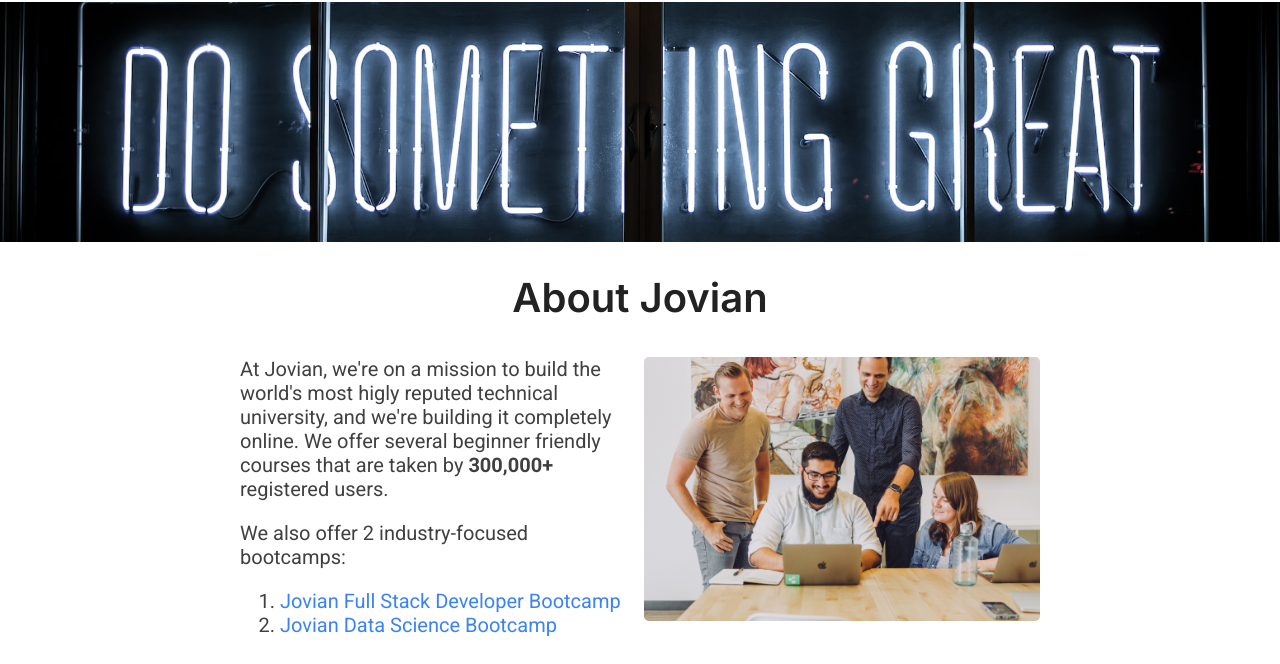
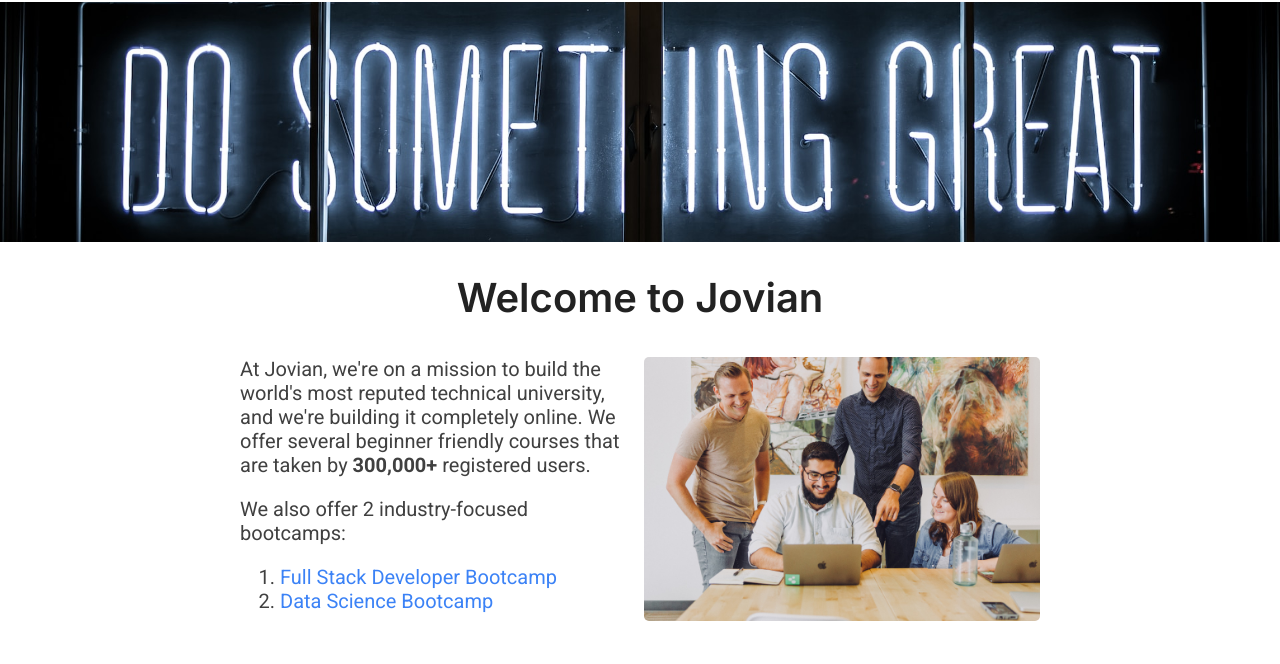
Before and after one commit to LordCodie/jovian-careers-site-live-5, a plain HTML site: page src/index.html in a window 1280 px wide. Shown: the part 48-712 px from the top of the page. Drawn offline with Linux system fonts and the light colour scheme.

Commit message:
Made some changes to index.html

```diff
--- a/src/index.html
+++ b/src/index.html
@@ -26,13 +26,13 @@
         <img id="logo" alt="Jovian Logo" src="https://i.imgur.com/m1wXjqw.png">
     </div>
     <img id="banner" alt="Banner" src="Banner.jpg" height="240">
-    <h1>About Jovian</h1>
+    <h1>Welcome to Jovian</h1>
 
     <div id="about">
         <div id="description">
             <p style="margin-top: 0;">
                 At Jovian, we're on a mission to build
-                the world's most higly reputed technical
+                the world's most  reputed technical
                 university, and we're building it completely
                 online. We offer several beginner friendly
                 courses that are taken by <b>300,000+</b> registered
@@ -43,12 +43,12 @@
             <ol>
                 <li>
                     <a href="https://jovian.com/program/jovian-full-stack-developer-bootcamp">
-                        Jovian Full Stack Developer Bootcamp
+                        Full Stack Developer Bootcamp
                     </a>
                 </li>
                 <li>
                     <a href="https://jovian.com/program/jovian-data-science-bootcamp">
-                        Jovian Data Science Bootcamp
+                        Data Science Bootcamp
                     </a>
                 </li>
             </ol>
```
